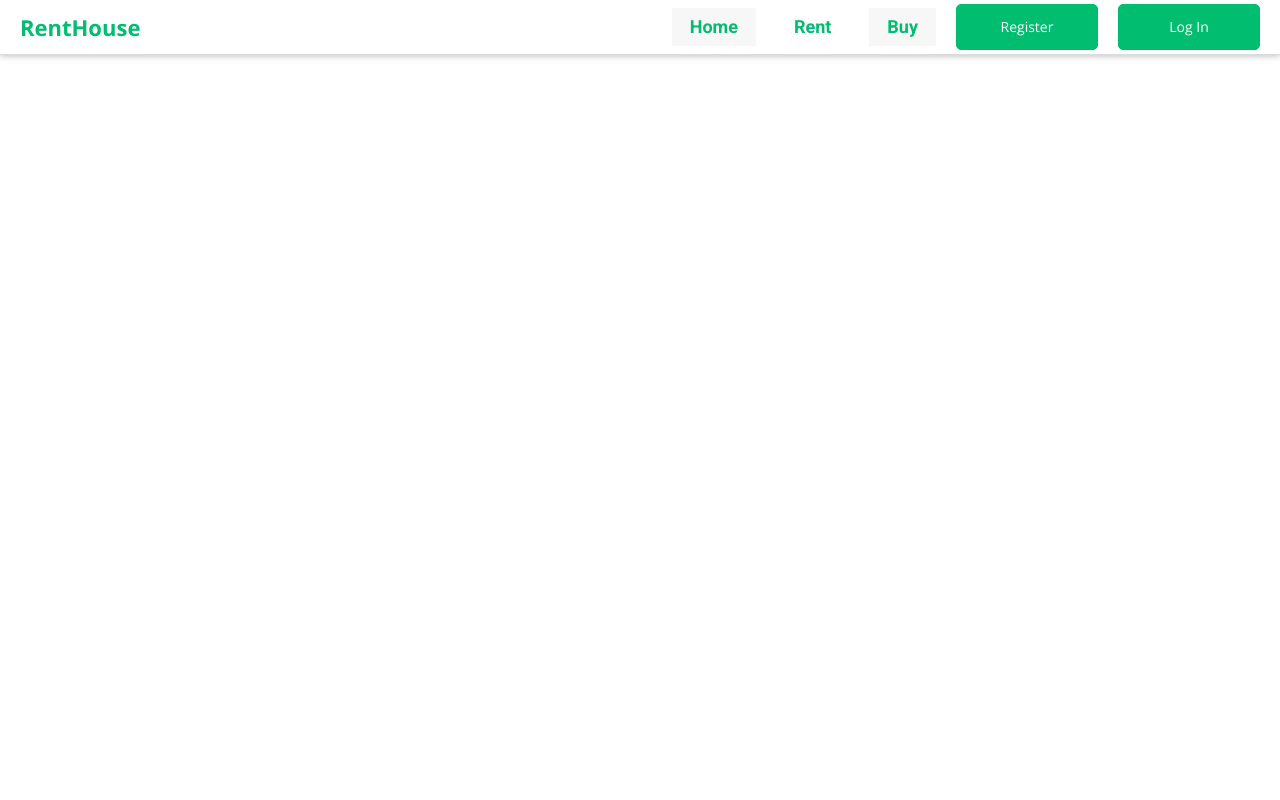
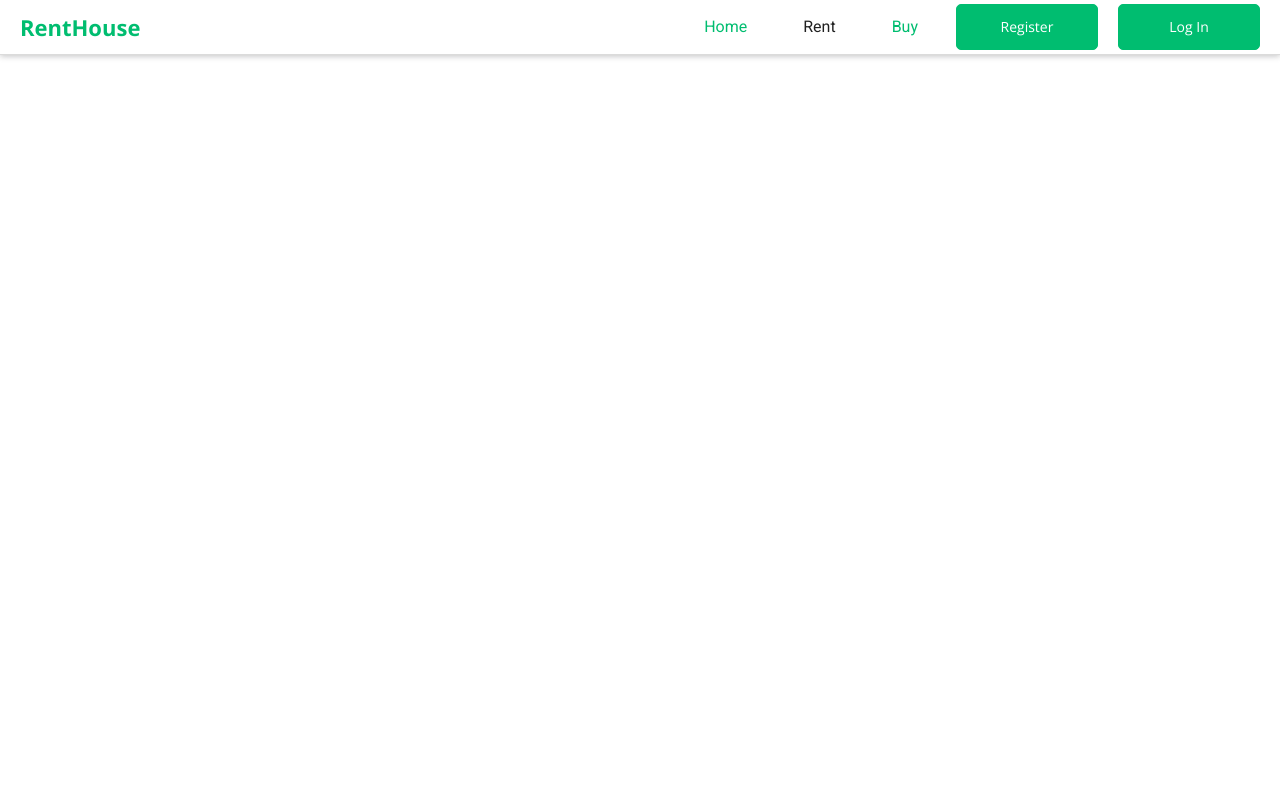
Before and after one commit to akarambizi/Amazu, a React (Create React App) app: page /buy in a window 1280 px wide. Shown: the top 800 px of the page. Built offline with nearby package versions, Linux system fonts and the light colour scheme; a web font is replaced by a local one.

Commit message:
made styles change to the header

```diff
--- a/src/components/Card.js
+++ b/src/components/Card.js
@@ -37,7 +37,7 @@ const CardImageLink = styled.a`
         top: -3px;
         transition: opacity 0.2s ease-out;
         width: 100%;
-        z-index: 100;
+        z-index: 0;
     }
 
     img {
--- a/src/components/Header.js
+++ b/src/components/Header.js
@@ -13,10 +13,10 @@ const HeaderMain = styled.header`
     box-shadow: 0 1px 6px 0 rgba(32, 33, 36, 0.28);
 
     ${media.laptopMax} {
-        background-color: rgba(0, 0, 0, 0.4);
-        transition: all 1s ease;
+        background-color: rgba(0, 0, 0, 0.6);
         /* TODO: fix hero moving up when the nav is visible */
-        ${({ isNavVisible }) => isNavVisible && mixins.positionFixed};
+        ${({ isNavVisible }) => isNavVisible && mixins.positionFixed}
+        z-index: 300;
     }
 `;
 
@@ -76,10 +76,11 @@ const HeaderButtons = styled.div`
 
 const HeaderNav = styled.nav`
     ${mixins.positionFixed};
-    background-color: var(--primary-color-text);
+    width: 80%;
     left: -100%;
     top: 56px;
-    transition: all 1s ease;
+    background-color: var(--primary-color-text);
+    transition: left 1s ease;
 
     ${({ isNavVisible }) => {
         return (
@@ -87,9 +88,8 @@ const HeaderNav = styled.nav`
             `
             ${media.laptopMax} {
                 ${mixins.flexColumn};
-                background-color: var(--primary-color-text);
                 left: 0;
-                width: 80%;
+                border-top: 1px solid var(--divider-color);
             }
             `
         );
@@ -97,7 +97,6 @@ const HeaderNav = styled.nav`
 
     ${media.laptop} {
         ${mixins.flex}
-        opacity:1;
         position: static;
         width: auto;
         height: auto;
@@ -114,19 +113,17 @@ const HeaderNav = styled.nav`
             }
 
             a {
-                color: var(--primary-color);
+                color: var(--primary-text-color);
                 display: block;
-                font-weight: 700;
-                font-size: 18px;
+                font-size: 16px;
                 padding: 30px 18px;
 
                 ${media.laptop} {
                     padding: 12px 18px;
                 }
 
-                &:hover,
                 &.active {
-                    background-color: var(--secondary-text-color-light);
+                    color: var(--primary-color);
                 }
             }
         }
```
